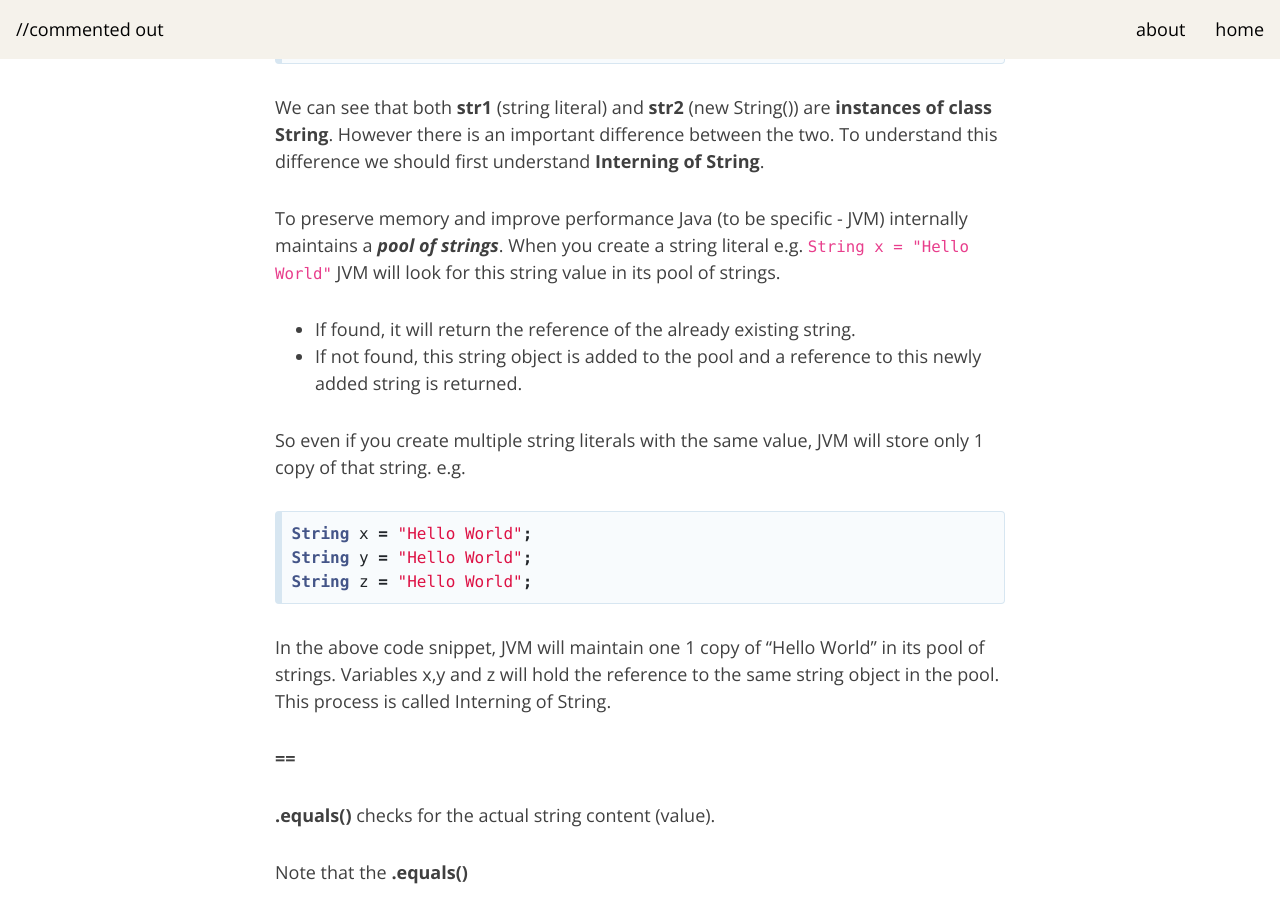
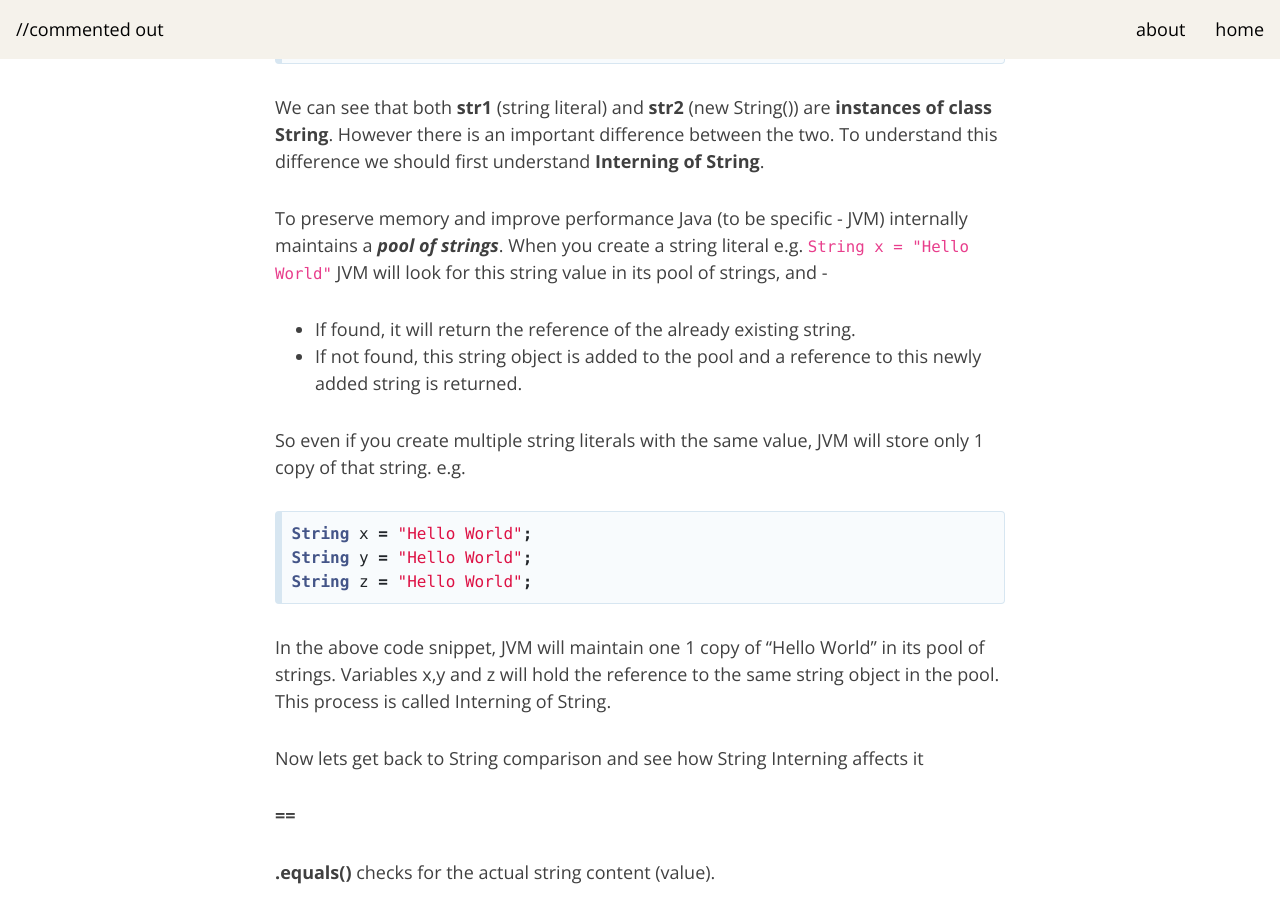
Before and after one commit to commentedout/commentedout.github.io, a Jekyll site: the page built from _posts/2020-04-09-comparing-string-java-cs.md, in a window 1280 px wide and 900 px high, scrolled down 1295 px. Built offline with Jekyll 4.4.1, drawn with Linux system fonts in a browser that asks for light colours; nearby versions of some CDN libraries.

Commit message:
_posts/2020-04-09-comparing-string-java-cs.md updated from https://stackedit.io/

```diff
--- a/_posts/2020-04-09-comparing-string-java-cs.md
+++ b/_posts/2020-04-09-comparing-string-java-cs.md
@@ -40,8 +40,7 @@ String str2 = new String("Hello World");
 ~~~
 We can see that both **str1** (string literal) and **str2** (new String()) are **instances of class String**. However there is an important difference between the two. To understand this difference we should first understand **Interning of String**.
 
-To preserve memory and improve performance Java (to be specific - JVM) internally maintains a ***pool of strings***. When you create a string literal e.g. `String x = "Hello World"` JVM will look for this string value in its pool of strings.
-
+To preserve memory and improve performance Java (to be specific - JVM) internally maintains a ***pool of strings***. When you create a string literal e.g. `String x = "Hello World"` JVM will look for this string value in its pool of strings, and -
  - If found, it will return the reference of the already existing string.
  - If not found, this string object is added to the pool and a reference to this newly added string is returned.
 
@@ -55,7 +54,7 @@ String z = "Hello World";
 In the above code snippet, JVM will maintain one 1 copy of "Hello World" in its pool of strings. Variables x,y and z will hold the reference to the same string object in the pool.
 This process is called Interning of String.
 
-
+Now lets get back to String comparison and see how String Interning affects it
 
 
 
```
